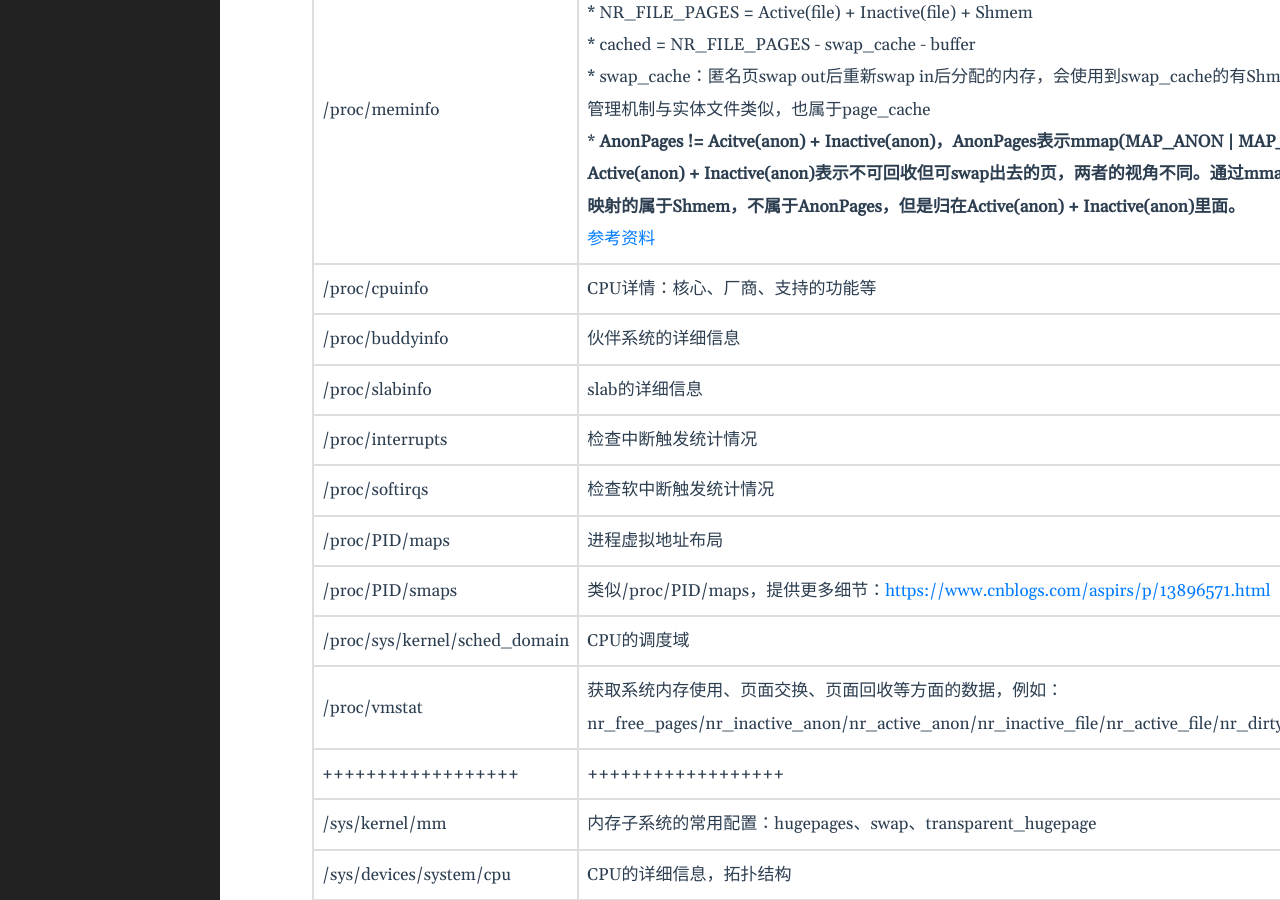
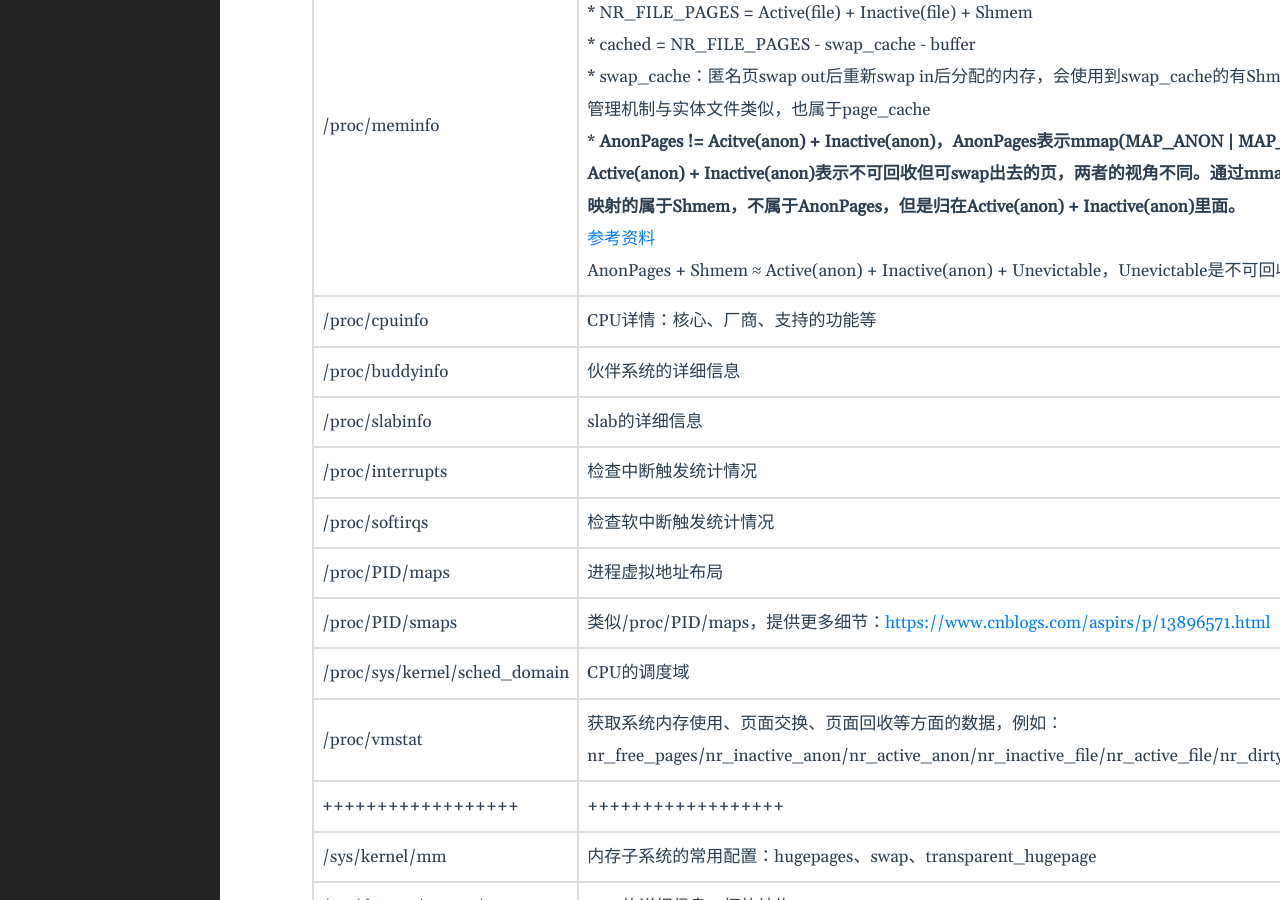
Before and after one commit to lclgo/lclgo.github.io, a Jekyll site: the page built from _posts/kernel/2025-02-22-proc-sysfs.md, in a window 1280 px wide and 900 px high, scrolled down 685 px. Built offline with Jekyll 4.4.1, drawn with Linux system fonts in a browser that asks for light colours.

Commit message:
add Unevictable memory type

```diff
--- a/_posts/kernel/2025-02-22-proc-sysfs.md
+++ b/_posts/kernel/2025-02-22-proc-sysfs.md
@@ -21,7 +21,7 @@ Todo
 |-|-|
 |/proc/sys/|内核参数的读写路径|
 |/proc/iomem|物理地址布局，内核实际可用的物理内存是System RAM，free查到的结果需要从System RAM中删除一些Reserved等特殊用途的物理内存。|
-|/proc/meminfo|内存数据统计：匿名页、文件页、大页、交换分区等等大小 <https://blog.39hope.com/?p=184><br>* NR_FILE_PAGES = Active(file) + Inactive(file) + Shmem<br>* cached = NR_FILE_PAGES - swap_cache - buffer<br>* swap_cache：匿名页swap out后重新swap in后分配的内存，会使用到swap_cache的有Shmem、AnonPages，swap_cache的管理机制与实体文件类似，也属于page_cache<br>* **AnonPages != Acitve(anon) + Inactive(anon)，AnonPages表示mmap(MAP_ANON \| MAP_PRIVATE)匿名映射页，而Active(anon) + Inactive(anon)表示不可回收但可swap出去的页，两者的视角不同。通过mmap(MAP_ANON \| MAP_SHARED)映射的属于Shmem，不属于AnonPages，但是归在Active(anon) + Inactive(anon)里面。**<br>[参考资料](https://www.jianshu.com/p/391f42f8fb0d)|
+|/proc/meminfo|内存数据统计：匿名页、文件页、大页、交换分区等等大小 <https://blog.39hope.com/?p=184><br>* NR_FILE_PAGES = Active(file) + Inactive(file) + Shmem<br>* cached = NR_FILE_PAGES - swap_cache - buffer<br>* swap_cache：匿名页swap out后重新swap in后分配的内存，会使用到swap_cache的有Shmem、AnonPages，swap_cache的管理机制与实体文件类似，也属于page_cache<br>* **AnonPages != Acitve(anon) + Inactive(anon)，AnonPages表示mmap(MAP_ANON \| MAP_PRIVATE)匿名映射页，而Active(anon) + Inactive(anon)表示不可回收但可swap出去的页，两者的视角不同。通过mmap(MAP_ANON \| MAP_SHARED)映射的属于Shmem，不属于AnonPages，但是归在Active(anon) + Inactive(anon)里面。**<br>[参考资料](https://www.jianshu.com/p/391f42f8fb0d)<br>AnonPages + Shmem ≈ Active(anon) + Inactive(anon) + Unevictable，Unevictable是不可回收的文件页/匿名页。|
 |/proc/cpuinfo|CPU详情：核心、厂商、支持的功能等|
 |/proc/buddyinfo|伙伴系统的详细信息|
 |/proc/slabinfo|slab的详细信息|
```
